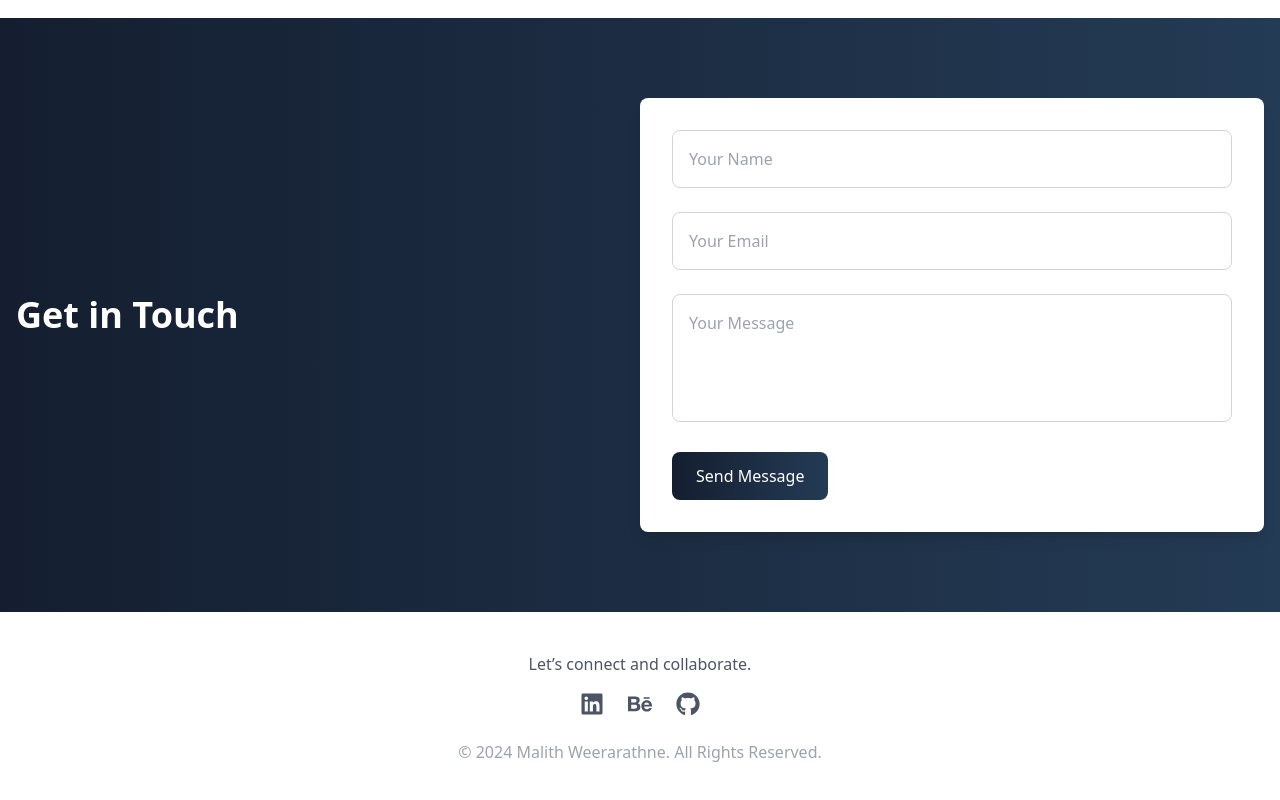
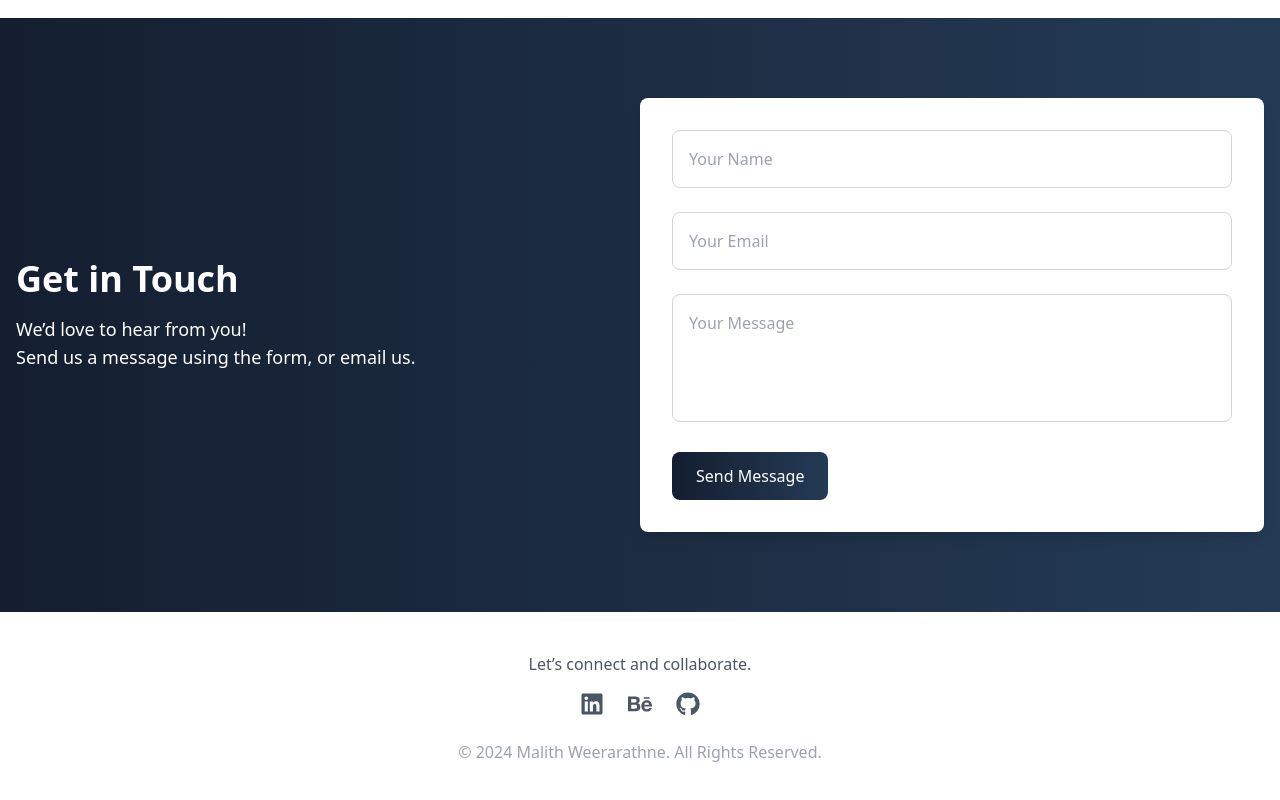
Before and after one commit to Malith212/my-portfolio, a React (Create React App) app: page / in a window 1280 px wide. Shown: the part 1922-2722 px from the top of the page. Built offline with nearby package versions, Linux system fonts and the light colour scheme.

Commit message:
styles added suceessful email

```diff
--- a/src/components/ContactForm.jsx
+++ b/src/components/ContactForm.jsx
@@ -5,7 +5,7 @@ const ContactForm = () => {
   const [formData, setFormData] = useState({
     name: "",
     email: "",
-    message: ""
+    message: "",
   });
 
   const handleChange = (e) => {
@@ -41,11 +41,14 @@ const ContactForm = () => {
       <div className="container mx-auto px-4">
         {/* Flex container for large screens */}
         <div className="md:flex md:items-center md:justify-between">
-          {/* Left Column: Text Centered */}
-          <div className="md:w-1/2 text-center md:text-left mb-10 md:mb-0 flex justify-center md:justify-start">
-            <h2 className="text-3xl md:text-4xl font-extrabold text-white">
-              Get in Touch
-            </h2>
+
+          {/* Left side text */}
+          <div className="lg:w-1/2 mb-8 lg:mb-0 text-center lg:text-left">
+            <h2 className="text-3xl md:text-4xl font-extrabold text-white">Get in Touch</h2>
+            <p className="text-lg text-white font-normal mt-4">
+              We’d love to hear from you! <br></br>Send us a message using the form, or
+              email us.
+            </p>
           </div>
 
           {/* Right Column: Contact Form */}
```
